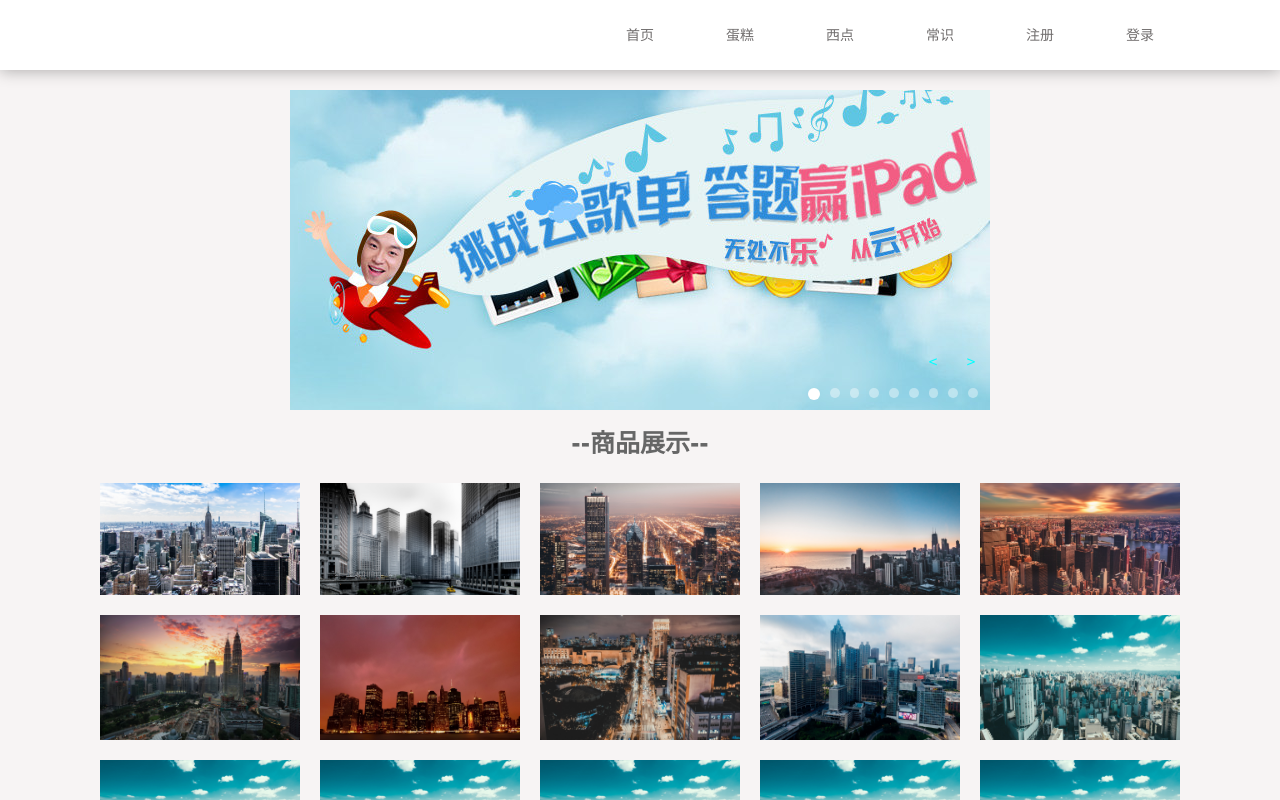
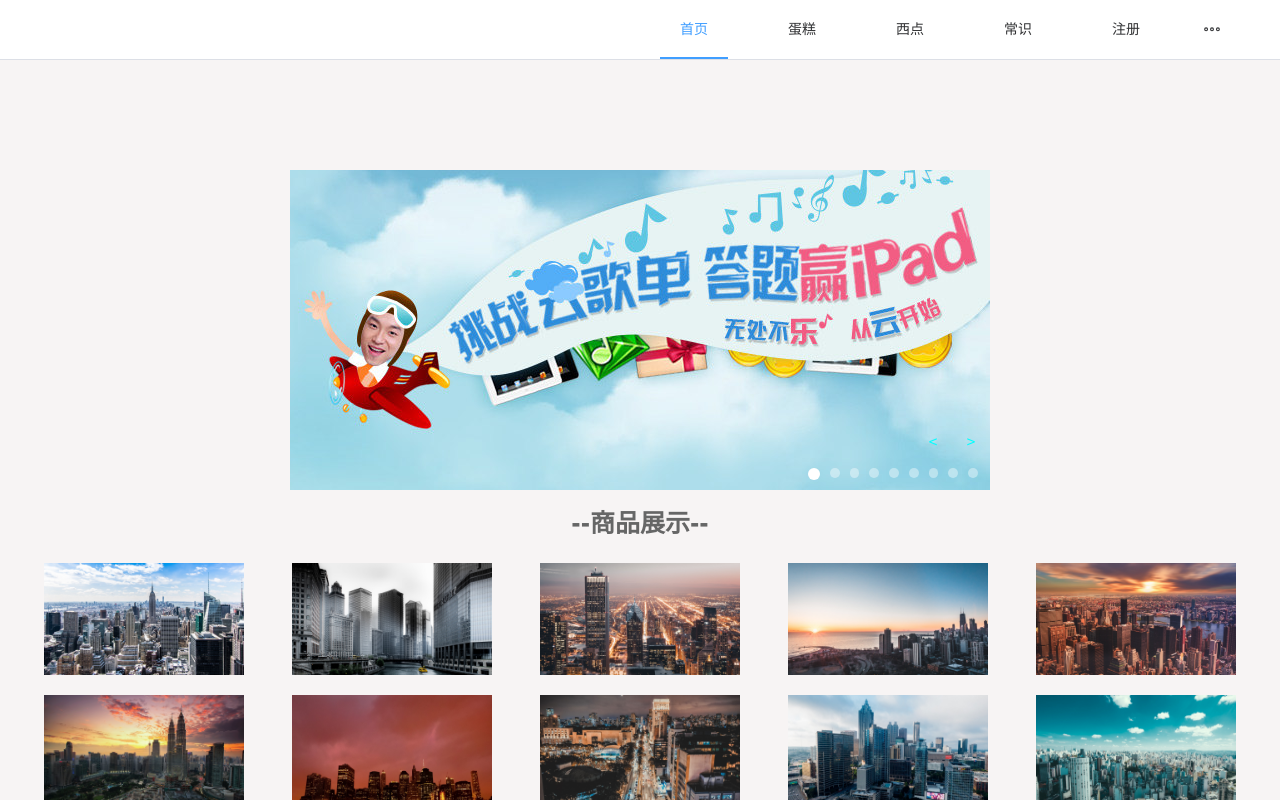
Before and after one commit to luo303/cake, a Vue app: page /content/container in a window 1280 px wide. Shown: the top 800 px of the page. Built offline with nearby package versions, Linux system fonts and the light colour scheme.

Commit message:
导入element plus并按需导入，完成了顶部的导航栏

```diff
--- a/package.json
+++ b/package.json
@@ -15,12 +15,13 @@
     "prepare": "husky",
     "lint-staged": "lint-staged"
   },
-    "lint-staged": {
+  "lint-staged": {
     "*.{js,ts,vue}": [
       "eslint --fix"
     ]
   },
   "dependencies": {
+    "element-plus": "^2.10.7",
     "pinia": "^3.0.3",
     "vue": "^3.5.18",
     "vue-router": "^4.5.1"
--- a/src/assets/index.css
+++ b/src/assets/index.css
@@ -1,8 +1,4 @@
-.w {
-    height: 70px;
-    width: 1100px;
-    margin: 0 auto;
-}
+
 
 .d {
     cursor: pointer;
@@ -17,35 +13,6 @@
 
 .d:hover {
     color: aqua;
-}
-
-.top {
-    display: flex;
-    justify-content: end;
-}
-
-.top a {
-    display: flex;
-    font-size: 14px;
-    color: #716e6e;
-    width: 100px;
-    flex-direction: column;
-    justify-content: center;
-    align-items: center;
-}
-
-a:hover {
-    color: #c81623
-}
-
-.nav {
-    position: fixed;
-    z-index: 1;
-    top: 0;
-    width: 100%;
-    height: 70px;
-    background-color: white;
-    box-shadow: 0 1px 15px rgba(0, 0, 0, .3);
 }
 
 .shouye {
--- a/src/main.js
+++ b/src/main.js
@@ -1,12 +1,14 @@
 import { createApp } from 'vue'
 import { createPinia } from 'pinia'
-
+import ElementPlus from 'element-plus'
+import 'element-plus/dist/index.css'
 import App from './App.vue'
 import router from './router'
 
 const app = createApp(App)
 
 app.use(createPinia())
+app.use(ElementPlus)
 app.use(router)
 
 app.mount('#app')
--- a/src/views/layout/PageLayout.vue
+++ b/src/views/layout/PageLayout.vue
@@ -3,14 +3,35 @@
 </script>
 <template>
   <div class="nav">
-    <div class="w top">
-      <a href="#" data-hd="0">首页</a>
-      <a href="#">蛋糕</a>
-      <a href="#">西点</a>
-      <a href="#">常识</a>
-      <a href="#" data-hd="1">注册</a>
-      <a href="#" data-hd="2">登录</a>
-    </div>
+    <el-container>
+      <el-header>
+        <el-menu
+          class="el-menu-demo"
+          mode="horizontal"
+          default-active="/content/container"
+          router
+        >
+          <el-menu-item index="/content/container">首页</el-menu-item>
+          <el-menu-item index="/content/cake">蛋糕</el-menu-item>
+          <el-menu-item index="/content/west">西点</el-menu-item>
+          <el-menu-item index="/content/normal">常识</el-menu-item>
+          <el-menu-item index="/login">注册</el-menu-item>
+          <el-menu-item index="/register">登录</el-menu-item>
+        </el-menu>
+      </el-header>
+      <el-main><router-view></router-view></el-main>
+    </el-container>
   </div>
-  <router-view></router-view>
 </template>
+<style scoped>
+.el-menu {
+  width: 100%;
+  padding-left: 50%;
+}
+.el-header {
+  padding: 0;
+}
+.el-menu--horizontal > .el-menu-item {
+  margin: 0 20px;
+}
+</style>
--- a/vite.config.js
+++ b/vite.config.js
@@ -1,12 +1,23 @@
 import { fileURLToPath, URL } from 'node:url'
-
 import { defineConfig } from 'vite'
+import AutoImport from 'unplugin-auto-import/vite'
+import Components from 'unplugin-vue-components/vite'
+import { ElementPlusResolver } from 'unplugin-vue-components/resolvers'
 import vue from '@vitejs/plugin-vue'
 import vueDevTools from 'vite-plugin-vue-devtools'
 
 // https://vite.dev/config/
 export default defineConfig({
-  plugins: [vue(), vueDevTools()],
+  plugins: [
+    vue(),
+    vueDevTools(),
+    AutoImport({
+      resolvers: [ElementPlusResolver()]
+    }),
+    Components({
+      resolvers: [ElementPlusResolver()]
+    })
+  ],
   resolve: {
     alias: {
       '@': fileURLToPath(new URL('./src', import.meta.url))
```
Also changed, not shown: 1 other file (tests, documents, lock files or other folders).
